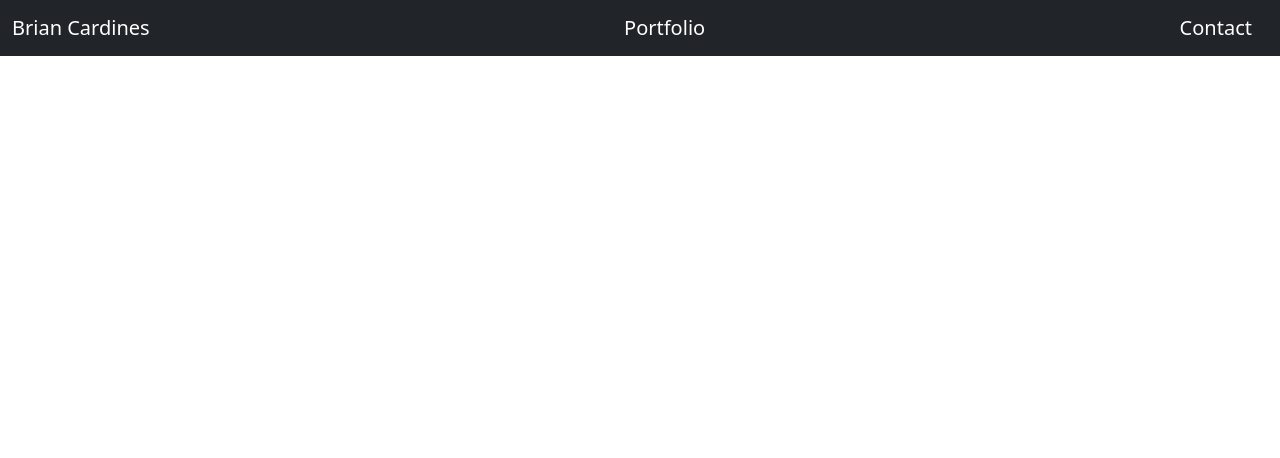
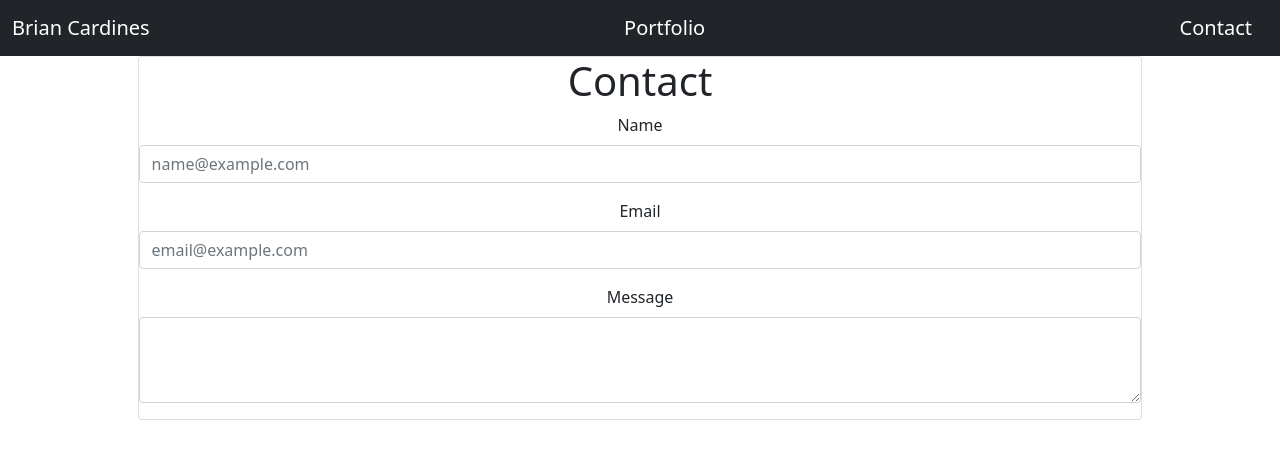
Before and after one commit to brc9087/ResponsivePortfolioFinal, a plain HTML site: page contact.html in a window 1280 px wide. Drawn offline with nearby package versions, Linux system fonts and the light colour scheme.

Commit message:
contactCard

```diff
--- a/assets/style.css
+++ b/assets/style.css
@@ -8,3 +8,9 @@
     margin-right: auto;
     width: 80%;
 };
+
+.contact {
+    text-align: center;
+    margin-left: auto;
+    margin-right: auto;
+}
--- a/contact.html
+++ b/contact.html
@@ -6,6 +6,7 @@
     <meta http-equiv="X-UA-Compatible" content="IE=edge">
     <meta name="viewport" content="width=device-width, initial-scale=1.0">
     <title>Contact</title>
+    <link rel="stylesheet" href="assets/style.css">
     <link href="https://cdn.jsdelivr.net/npm/bootstrap@5.1.3/dist/css/bootstrap.min.css" rel="stylesheet"
         integrity="sha384-1BmE4kWBq78iYhFldvKuhfTAU6auU8tT94WrHftjDbrCEXSU1oBoqyl2QvZ6jIW3" crossorigin="anonymous">
 </head>
@@ -14,11 +15,31 @@
 
     <nav class="navbar navbar-dark bg-dark">
         <div class="container-fluid">
-          <a class="navbar-brand" href="index.html">Brian Cardines</a>
-          <a class="navbar-brand" href="portfolio.html">Portfolio</a>
-          <a class="navbar-brand" href="contact.html">Contact</a>
+            <a class="navbar-brand" href="index.html">Brian Cardines</a>
+            <a class="navbar-brand" href="portfolio.html">Portfolio</a>
+            <a class="navbar-brand" href="contact.html">Contact</a>
         </div>
-      </nav>
+    </nav>
+
+    <div class="container-fluid">
+        <div class="card contact">
+            <h1>Contact</h1>
+            <div class="mb-3 contact">
+                <label for="exampleFormControlInput1" class="form-label">Name</label>
+                <input type="email" class="form-control" id="exampleFormControlInput1" placeholder="name@example.com">
+            </div>
+            <div class="mb-3 contact">
+                <label for="exampleFormControlInput1" class="form-label">Email</label>
+                <input type="email" class="form-control" id="exampleFormControlInput1" placeholder="email@example.com">
+            </div>
+            <div class="mb-3">
+                <label for="exampleFormControlTextarea1" class="form-label">Message</label>
+                <textarea class="form-control" id="exampleFormControlTextarea1" rows="3"></textarea>
+            </div>
+        </div>
+
+
+    </div>
 
 </body>
 
```
Also changed, not shown: index.html (+1 -1 lines).
